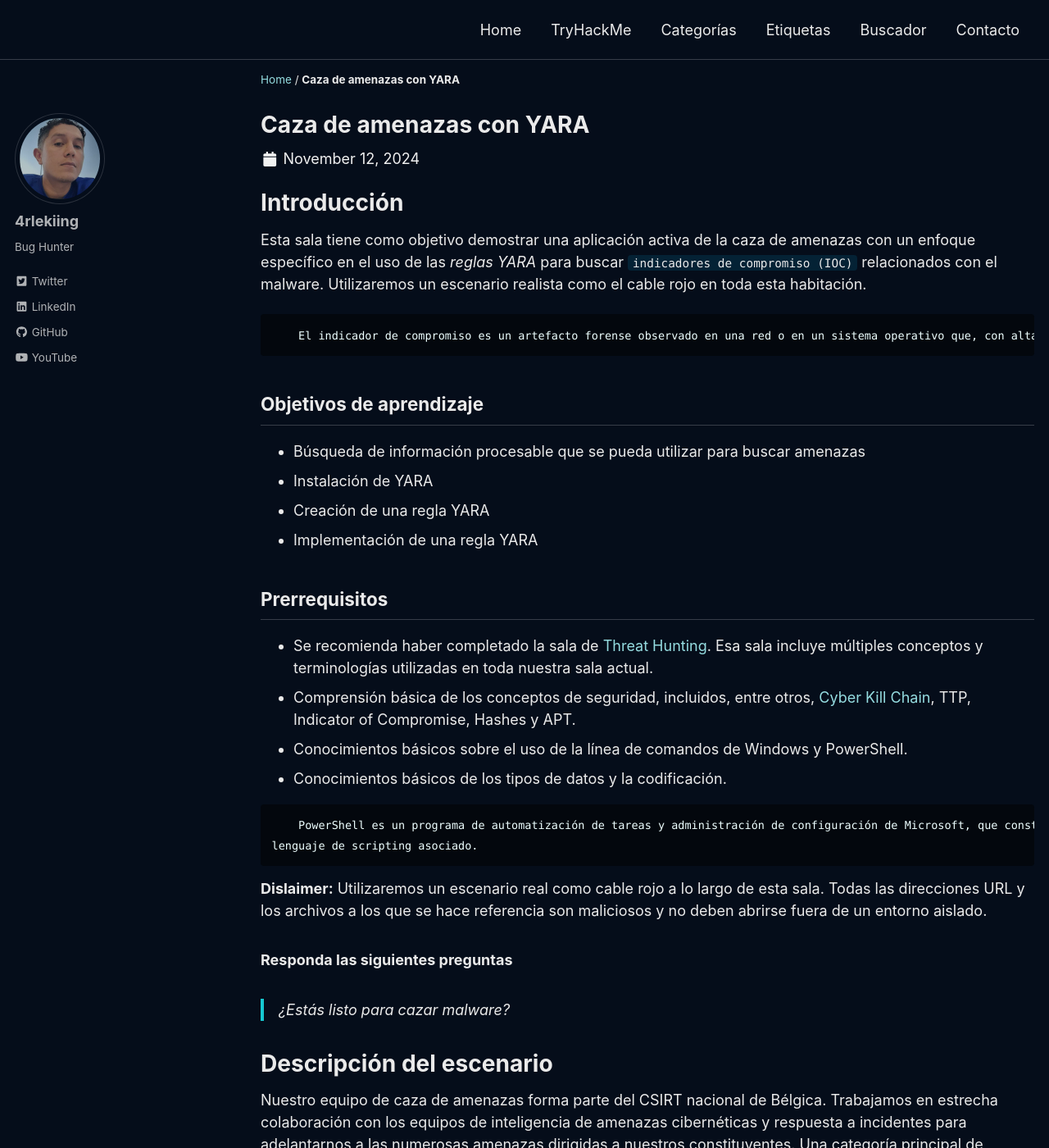
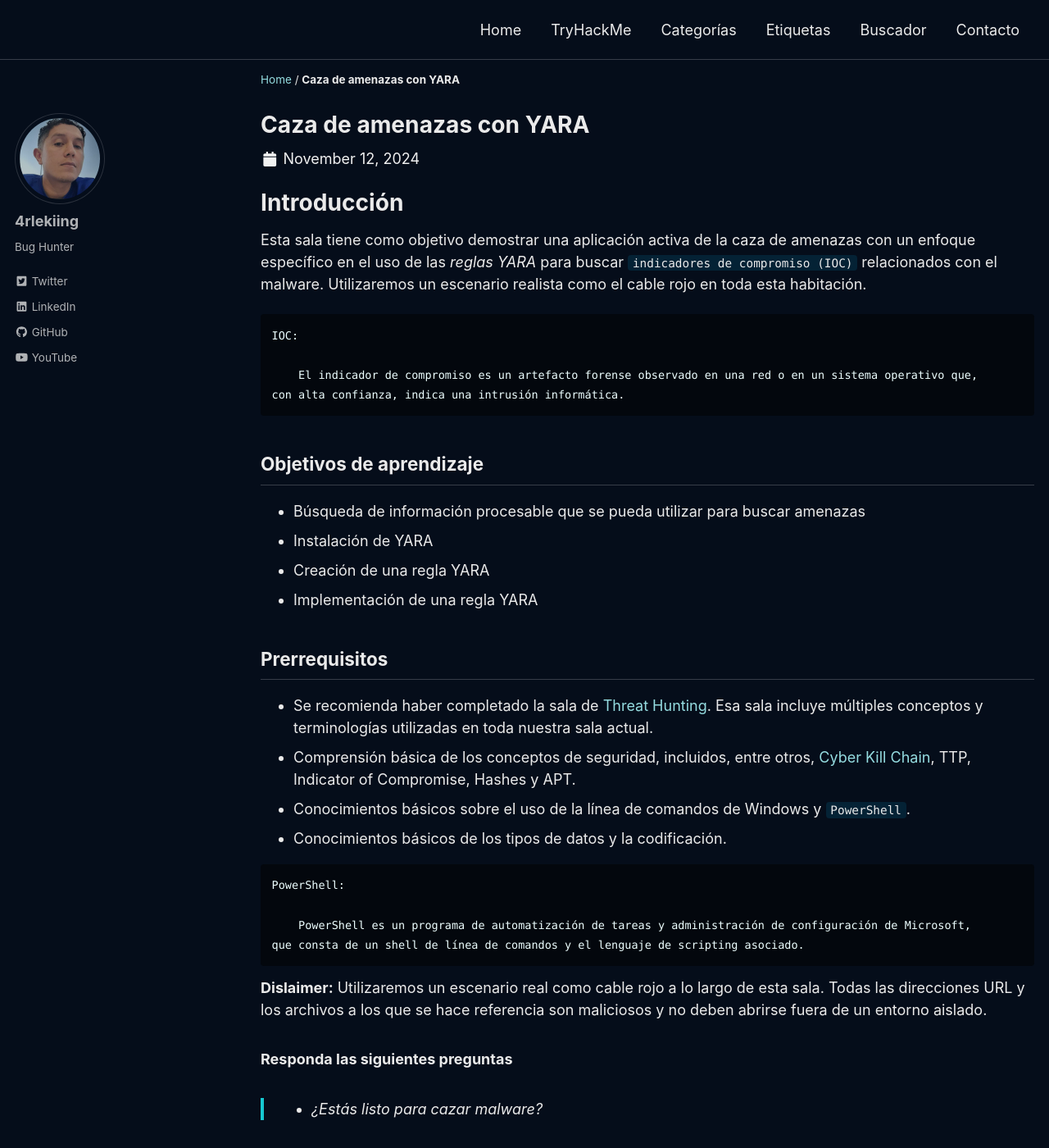
Before and after one commit to 4rleki-ing/try.github.io, a Jekyll site: the page built from _posts/2024-01-04-Caza-amenazas-YARA.md, in a window 1280 px wide and 1400 px high. Shown: the whole window at 82% size. Built offline with Jekyll 4.4.1, drawn with Linux system fonts in a browser that asks for light colours; cached includes are drawn as plain includes; a script that is not in the unit is left out; some of the changed lines change nothing that is shown.

Commit message:
Update 2024-01-04-Caza-amenazas-YARA.md

````diff
--- a/_posts/2024-01-04-Caza-amenazas-YARA.md
+++ b/_posts/2024-01-04-Caza-amenazas-YARA.md
@@ -18,7 +18,10 @@ tags:
 Esta sala tiene como objetivo demostrar una aplicación activa de la caza de amenazas con un enfoque específico en el uso de las *reglas YARA* para buscar `indicadores de compromiso (IOC)` relacionados con el malware. Utilizaremos un escenario realista como el cable rojo en toda esta habitación.
 
 ```text
-    El indicador de compromiso es un artefacto forense observado en una red o en un sistema operativo que, con alta confianza, indica una intrusión informática.
+IOC:
+
+    El indicador de compromiso es un artefacto forense observado en una red o en un sistema operativo que,
+con alta confianza, indica una intrusión informática.
 ```
 
 ## Objetivos de aprendizaje
@@ -30,19 +33,21 @@ Esta sala tiene como objetivo demostrar una aplicación activa de la caza de ame
 ## Prerrequisitos
 - Se recomienda haber completado la sala de [Threat Hunting](https://tryhackme.com/r/room/introductiontothreathunting). Esa sala incluye múltiples conceptos y terminologías utilizadas en toda nuestra sala actual.
 - Comprensión básica de los conceptos de seguridad, incluidos, entre otros, [Cyber Kill Chain](https://tryhackme.com/r/room/cyberkillchainzmt), TTP, Indicator of Compromise, Hashes y APT.
-- Conocimientos básicos sobre el uso de la línea de comandos de Windows y PowerShell.
+- Conocimientos básicos sobre el uso de la línea de comandos de Windows y `PowerShell`.
 - Conocimientos básicos de los tipos de datos y la codificación.
 
 ```text
-    PowerShell es un programa de automatización de tareas y administración de configuración de Microsoft, que consta de un shell de línea de comandos y el
-lenguaje de scripting asociado.
+PowerShell:
+
+    PowerShell es un programa de automatización de tareas y administración de configuración de Microsoft,
+que consta de un shell de línea de comandos y el lenguaje de scripting asociado.
 ```
 
 **Dislaimer:** Utilizaremos un escenario real como cable rojo a lo largo de esta sala. Todas las direcciones URL y los archivos a los que se hace referencia son maliciosos y no deben abrirse fuera de un entorno aislado.
 
 ### Responda las siguientes preguntas
-> ¿Estás listo para cazar malware?
-
+>- ¿Estás listo para cazar malware?
+<hr>
 
 # Descripción del escenario
 Nuestro equipo de caza de amenazas forma parte del CSIRT nacional de Bélgica. Trabajamos en estrecha colaboración con los equipos de inteligencia de amenazas cibernéticas y respuesta a incidentes para adelantarnos a las numerosas amenazas dirigidas a nuestros constituyentes. Una categoría principal de nuestros electores son los partidos políticos.
````
